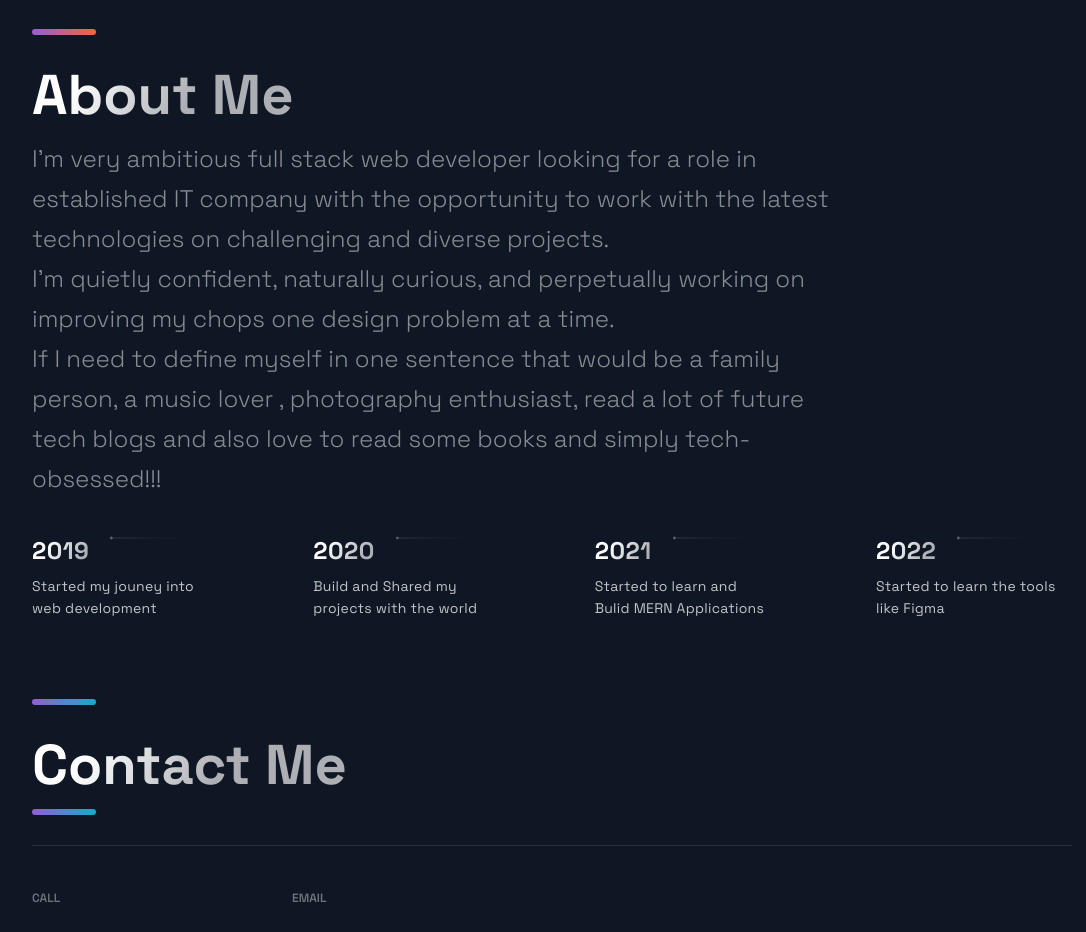
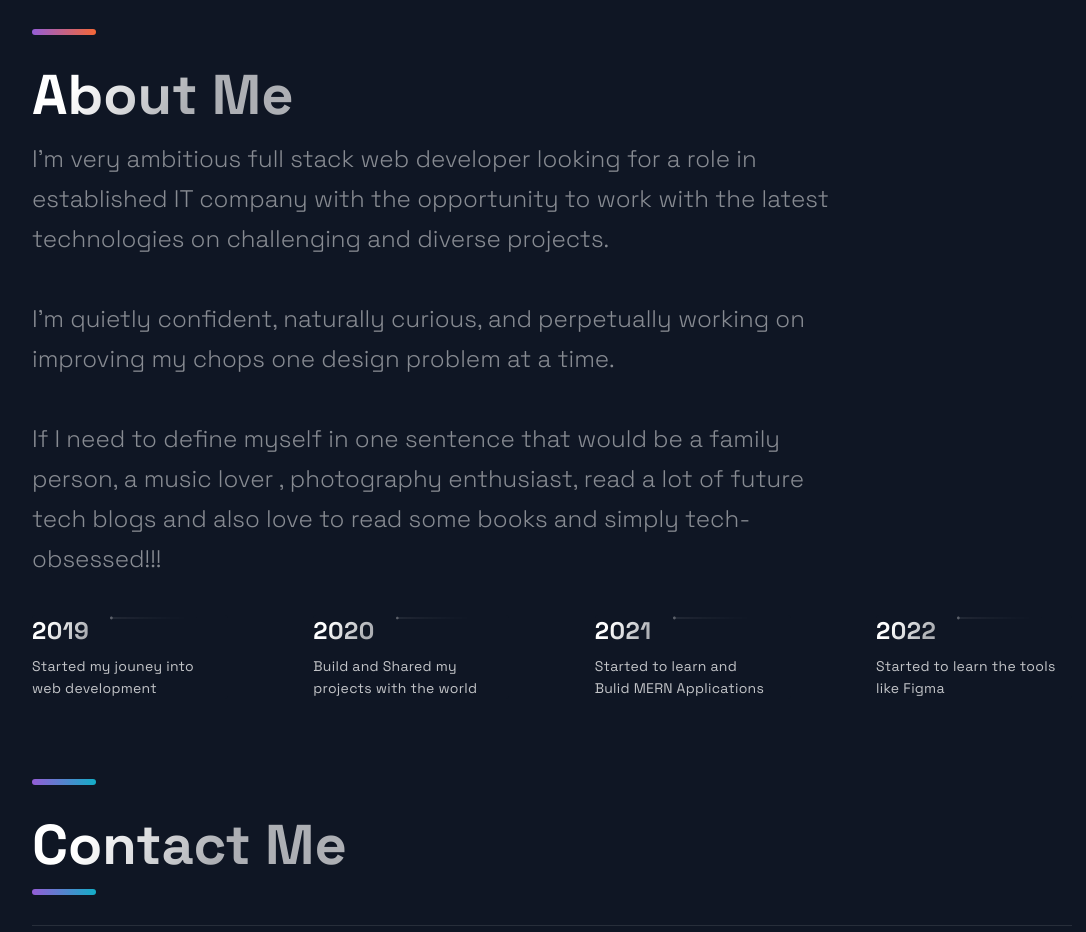
Before and after one commit to Sivaram01/my-portfolio-app-official, a Next.js app: page / in a window 1280 px wide. Shown: the part 2740-3672 px from the top of the page, without its empty margins (88-1174 px from the left). Built offline with nearby package versions, Linux system fonts and the light colour scheme.

Commit message:
small change and  try deploy to vercel

```diff
--- a/src/components/TimeLine/TimeLine.js
+++ b/src/components/TimeLine/TimeLine.js
@@ -46,17 +46,17 @@ const Timeline = () => {
     <Section id="about">
       <SectionTitle>About Me</SectionTitle>
       <SectionText>
-           I'm very ambitious full stack web developer looking for a role in
+           <p> I'm very ambitious full stack web developer looking for a role in
             established IT company with the opportunity to work with the latest
-            technologies on challenging and diverse projects.
+            technologies on challenging and diverse projects.</p>
             <br/>
-            I'm quietly confident, naturally curious, and perpetually working on
-            improving my chops one design problem at a time.
+           <p>  I'm quietly confident, naturally curious, and perpetually working on
+            improving my chops one design problem at a time.</p>
             <br/>
-            If I need to define myself in one sentence that would be a family
+           <p> If I need to define myself in one sentence that would be a family
             person, a music lover , photography enthusiast, read a lot of future
             tech blogs and also love to read some books and simply
-            tech-obsessed!!!
+            tech-obsessed!!!</p>
       </SectionText>
       <CarouselContainer ref={carouselRef} onScroll={handleScroll}>
         <>
```
